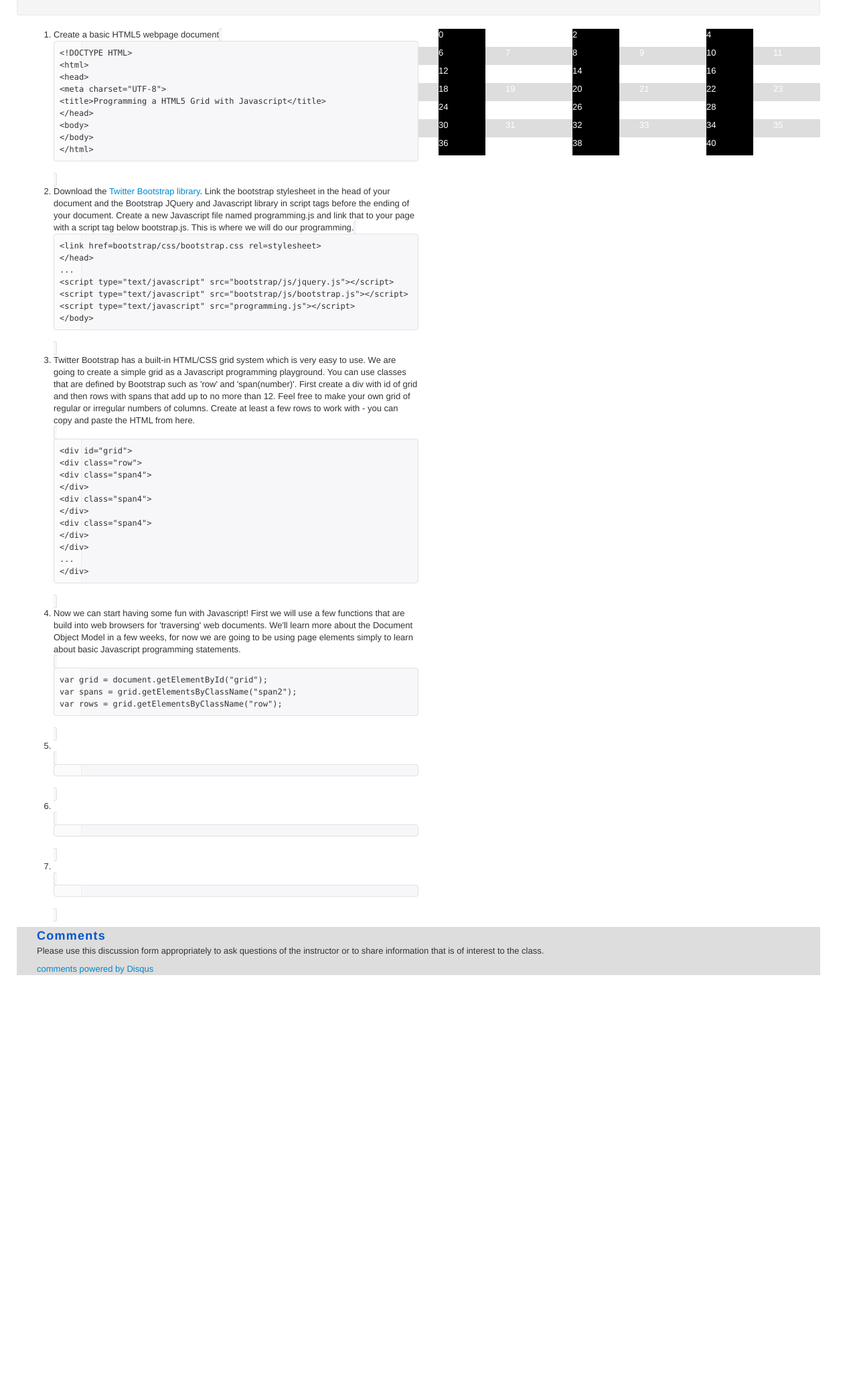
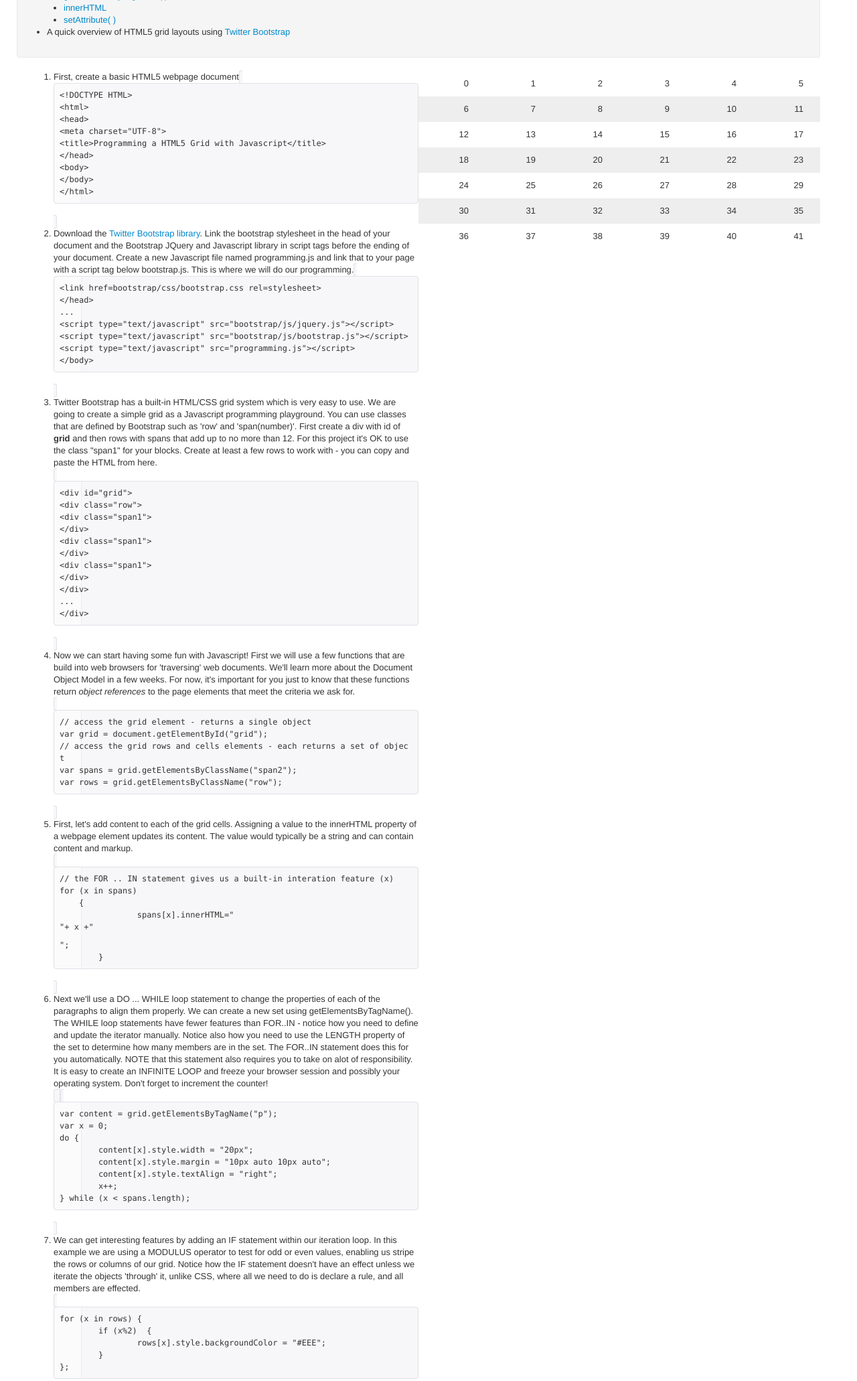
Before and after one commit to noah-freitas/cs5511-documentation, a plain HTML site: page projects/programming/index.html in a window 1280 px wide. Shown: the part 328-2390 px from the top of the page at 67% size. Before the commit the page ends 1804 px from the top, so only its background shows below. Drawn offline with Linux system fonts and the light colour scheme; no server answers; a script that the page names is missing.

Commit message:
Project 1 is posted

```diff
--- a/_notes/dwsync.xml
+++ b/_notes/dwsync.xml
@@ -1,5 +1,5 @@
 <?xml version="1.0" encoding="utf-8" ?>
 <dwsync>
-<file name="index.html" server="staff.santarosa.edu//home/WWW_pages/jperetz/" local="3428791046" remote="16313692943" />
+<file name="index.html" server="staff.santarosa.edu//home/WWW_pages/jperetz/" local="3428951416" remote="16313853306" />
 <file name="README.md" server="staff.santarosa.edu//home/WWW_pages/jperetz/" local="3427932148" remote="12017937792" />
 </dwsync>
--- a/includes/_notes/dwsync.xml
+++ b/includes/_notes/dwsync.xml
@@ -1,4 +1,4 @@
 <?xml version="1.0" encoding="utf-8" ?>
 <dwsync>
-<file name="menu.html" server="staff.santarosa.edu//home/WWW_pages/jperetz/" local="3428881401" remote="16313783293" />
+<file name="menu.html" server="staff.santarosa.edu//home/WWW_pages/jperetz/" local="3428951527" remote="16313853416" />
 </dwsync>
--- a/projects/programming/_notes/dwsync.xml
+++ b/projects/programming/_notes/dwsync.xml
@@ -1,5 +1,5 @@
 <?xml version="1.0" encoding="utf-8" ?>
 <dwsync>
-<file name="index.html" server="staff.santarosa.edu//home/WWW_pages/jperetz/" local="3428943814" remote="16313845709" />
-<file name="programming.js" server="staff.santarosa.edu//home/WWW_pages/jperetz/" local="3428942658" remote="16313844580" />
+<file name="index.html" server="staff.santarosa.edu//home/WWW_pages/jperetz/" local="3428951874" remote="16313853764" />
+<file name="programming.js" server="staff.santarosa.edu//home/WWW_pages/jperetz/" local="3428950710" remote="16313852599" />
 </dwsync>
--- a/projects/programming/index.html
+++ b/projects/programming/index.html
@@ -12,6 +12,8 @@
 <div class="row">
   <h2>Project 1: Programming a HTML5 Grid with Javascript </h2>
 <div class="well">
+<h4>This Project is due September 6, 2012 at midnight.</h4>
+<p>&nbsp;</p>
 <h4>What you will learn in this project</h4>
 <ul>
 <li>Javascript programming techniques
@@ -19,7 +21,7 @@
     <li><a href="http://www.w3schools.com/js/js_loop_for_in.asp">the FOR..IN statement</a></li>
     <li><a href="http://www.w3schools.com/js/js_if_else.asp">the IF statement</a></li>
     <li><a href="http://www.w3schools.com/js/js_loop_while.asp">the DO..WHILE statement</a></li>
-    <li><a href="http://www.w3schools.com/js/js_switch.asp">the SWITCH statement</a></li>
+    <li><a href="http://www.w3schools.com/js/js_operators.asp">The Modulus (division remainder) Operator</a></li>
   </ul>
 </li>
 <li>A quick introduction to DOM navigation and manipulation
@@ -27,6 +29,7 @@
     <li><a href="http://www.w3schools.com/jsref/met_doc_getelementbyid.asp">getElementById( )</a></li>
     <li>getElementsByClassName( )</li>
     <li><a href="http://www.w3schools.com/jsref/met_document_getelementsbytagname.asp">getElementsByTagName( )</a></li>
+   <li><a href="http://www.w3schools.com/jsref/prop_html_innerhtml.asp">innerHTML</a></li>
     <li><a href="http://www.w3schools.com/jsref/dom_obj_element.asp">setAttribute( )</a></li>
   </ul>
 </li>
@@ -38,7 +41,7 @@
 <div class="span6">
 
 <ol>
-<li>Create a basic HTML5 webpage document
+<li>First, create a basic HTML5 webpage document
   <code>
                         <pre class="prettyprint linenums">
 &lt;!DOCTYPE HTML&gt;
@@ -67,16 +70,16 @@
 </code>
 </li>
 <li>
-Twitter Bootstrap has a built-in HTML/CSS grid system which is very easy to use.    We are going to create a simple grid as a Javascript programming playground.  You can use  classes that are defined by Bootstrap such as 'row' and 'span(number)'. First create a div with id of grid and then rows with spans that add up to no more than 12. Feel free to make your own grid of regular or irregular numbers of columns.  Create at least a few rows to work with - you can copy and paste the HTML from here. </li>
+Twitter Bootstrap has a built-in HTML/CSS grid system which is very easy to use.    We are going to create a simple grid as a Javascript programming playground.  You can use  classes that are defined by Bootstrap such as 'row' and 'span(number)'. First create a div with id of <strong>grid</strong> and then rows with spans that add up to no more than 12. For this project it's  OK to use the class &quot;span1&quot; for your blocks. Create at least a few rows to work with - you can copy and paste the HTML from here. </li>
 <code>
 <pre class="prettyprint linenums">
 &lt;div id="grid"&gt;
 &lt;div class="row"&gt;
-&lt;div class="span4"&gt;
+&lt;div class="span1"&gt;
 &lt;/div&gt;
-&lt;div class="span4"&gt;
+&lt;div class="span1"&gt;
 &lt;/div&gt;
-&lt;div class="span4"&gt;
+&lt;div class="span1"&gt;
 &lt;/div&gt;
 &lt;/div&gt;
 ...
@@ -85,37 +88,58 @@ Twitter Bootstrap has a built-in HTML/CSS grid system which is very easy to use.
 </code>
 
 <li>
-Now we can start having some fun with Javascript!    First we will use a few functions that are build into web browsers for 'traversing' web documents.   We'll learn more about the Document Object Model in a few weeks, for now we are going to be using page elements simply to learn about basic Javascript programming statements.
-</li>
+Now we can start having some fun with Javascript!    First we will use a few functions that are build into web browsers for 'traversing' web documents.   We'll learn more about the Document Object Model in a few weeks. For now, it's important for you just to know that these functions return <em>object references</em> to the page elements that meet the criteria we ask for. </li>
 <code>
 <pre class="prettyprint linenums">
+// access the grid element - returns a single object
 var grid = document.getElementById("grid");
+// access the grid rows and cells elements - each returns a set of object
 var spans = grid.getElementsByClassName("span2");
 var rows = grid.getElementsByClassName("row");
 </pre>
 </code>
 
-<li>
+<li>First, let's add content to each of the grid cells.  Assigning a value to the  innerHTML property of a webpage element updates its content.  The value would typically be a string and can contain content and markup.
 </li>
 <code>
 <pre class="prettyprint linenums">
+// the FOR .. IN statement gives us a built-in interation feature (x)
+for (x in spans)
+    {
+		spans[x].innerHTML="<p>"+ x +"</p>";
+	}
 </pre>
 </code>
 
-<li>
+<li>Next we'll use a DO ... WHILE loop statement to change the properties of each of the paragraphs to align them properly.   We can create a new set using getElementsByTagName().   The WHILE loop statements have fewer features than FOR..IN - notice how you need to define and update the iterator manually.   Notice also how you need to use the LENGTH property of the set to determine how many members are in the set.    The FOR..IN statement does this for you automatically.
+NOTE that this statement also requires you to take on alot of responsibility.  It is easy to create an INFINITE LOOP and freeze your browser session and possibly your operating system.  Don't forget to increment the counter!</li>
+<code>
+</code><code>
+<pre class="prettyprint linenums">
+var content = grid.getElementsByTagName("p");
+var x = 0;
+do {
+	content[x].style.width = "20px";
+	content[x].style.margin = "10px auto 10px auto";
+	content[x].style.textAlign = "right";
+	x++;
+} while (x < spans.length);
+</pre>
+</code>
+
+<li>We can get interesting features by adding an IF statement within our iteration loop.   In this example we are using a MODULUS operator to test for odd or even values, enabling us stripe the rows or columns of our grid.   Notice how the IF statement doesn't have an effect unless we iterate the objects 'through' it, unlike CSS, where all we need to do is declare a rule, and all members are effected.
 </li>
 <code>
 <pre class="prettyprint linenums">
+for (x in rows) {
+	if (x%2)  {
+		rows[x].style.backgroundColor = "#EEE";
+	}
+};
 </pre>
 </code>
-
-<li>
+<li>OK, the rest is up to you.  Create your own grid and Javascript code to explore how this works.  Create at least three additional Javascript processes that expand on this concept.     List your work on the webpage, with a short paragraph of any issues you needed to resolve, how you resolved them, and how much time you spent on this project.
 </li>
-<code>
-<pre class="prettyprint linenums">
-</pre>
-</code>
-
 
 
 </ol>
--- a/projects/programming/programming.js
+++ b/projects/programming/programming.js
@@ -9,22 +9,20 @@ for (x in spans)
     {
 		spans[x].innerHTML="<p>"+ x +"</p>";
 	}
-for (x in rows) {
-	if (x%2) {
-		rows[x].style.backgroundColor = "#DDD";
-	}
-};
-	for (x in spans) {
-	if (x%2 == 0)  {
-		spans[x].style.backgroundColor = "black";
-
-	}
-
-};
+var content = grid.getElementsByTagName("p");
 var x = 0;
 do {
 
-	spans[x].style.padding = "10px auto;";
-	spans[x].style.color = "white";
+	content[x].style.width = "20px";
+	content[x].style.margin = "10px auto 10px auto";
+	content[x].style.textAlign = "right";
+
+
 	x++;
 } while (x < spans.length);
+
+for (x in rows) {
+	if (x%2)  {
+		rows[x].style.backgroundColor = "#EEE";
+	}
+};
```
Also changed, not shown: includes/menu.html (+1 -1 lines), index.html (+2 -1 lines).
